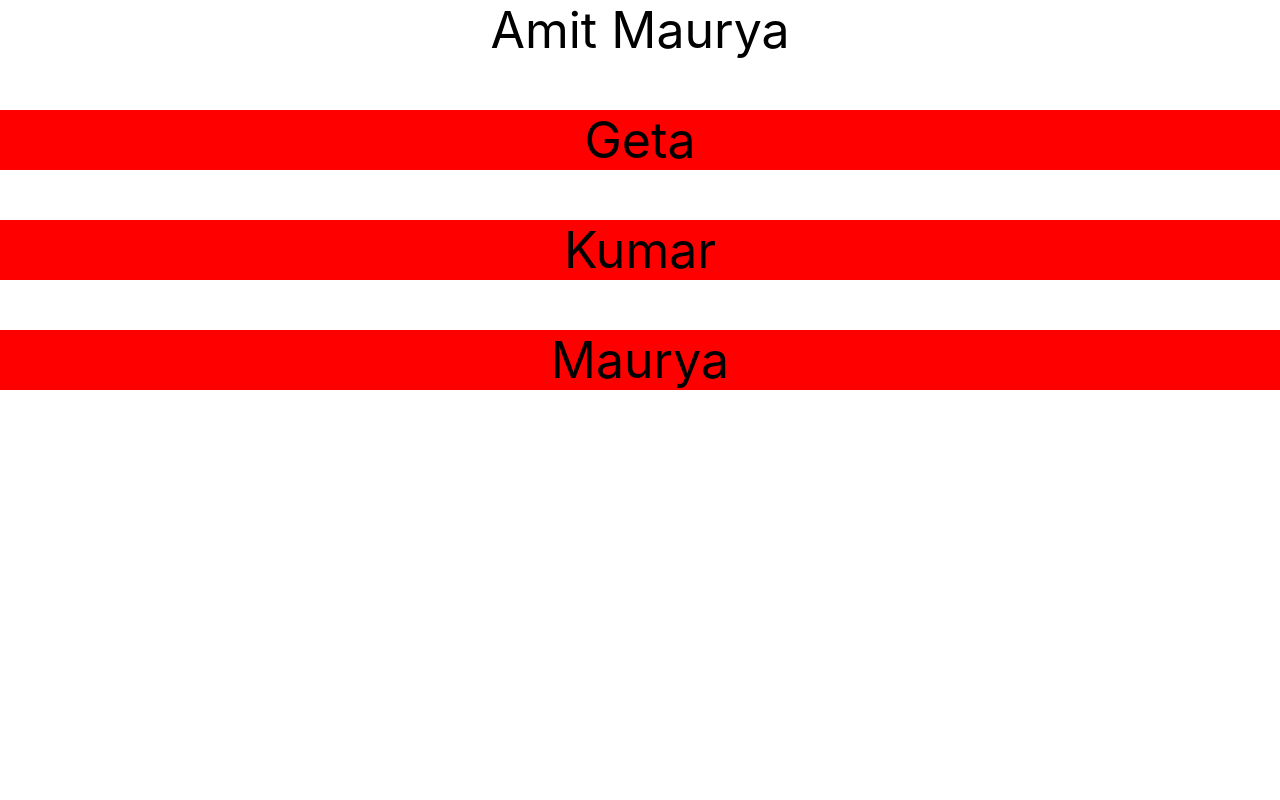
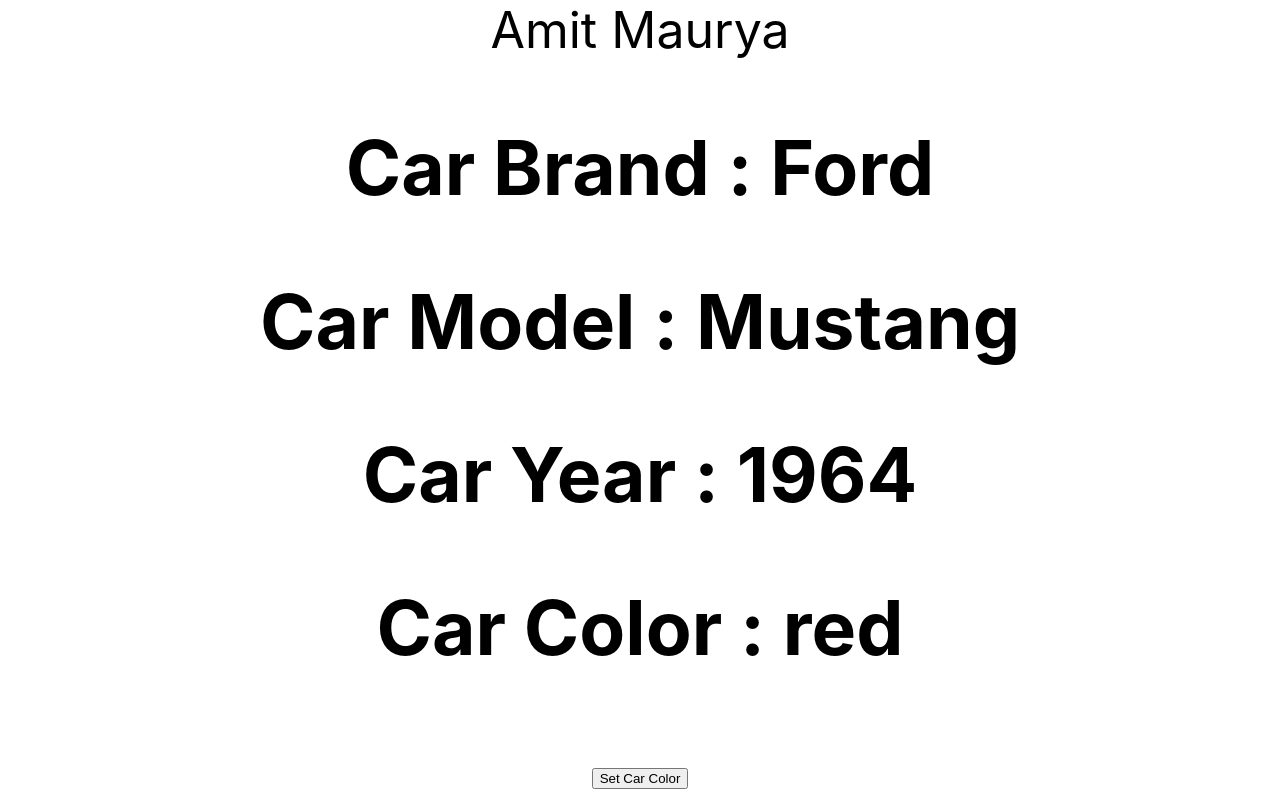
Before and after one commit to amit15000/demoshopapp, a React (Create React App) app: page / in a window 1280 px wide. Built offline with nearby package versions, Linux system fonts and the light colour scheme.

Commit message:
Array Spread

```diff
--- a/src/App.js
+++ b/src/App.js
@@ -1,13 +1,15 @@
 import "./App.css";
 import "./components/Item";
-import Item from "./components/Item";
+// import Item from "./components/Item";
+import Car from "./components/Car";
 function App() {
   return (
     <div className="App">
       Amit Maurya
-      <Item name="Geta" />
+      {/* <Item name="Geta" />
       <Item name="Kumar" />
-      <Item name="Maurya" />
+      <Item name="Maurya" /> */}
+      <Car></Car>
     </div>
   );
 }
--- /dev/null
+++ b/src/components/Car.js
@@ -0,0 +1,37 @@
+import React, {useState } from 'react'
+
+import './Car.css'
+function Car() {
+
+    //passing array in the useState
+    const [Cars, setCars]=useState({
+        brand :"Ford",
+        model: "Mustang",
+        year : "1964",
+        color: "red"
+    });
+
+    // function updateCar(prams){
+    //     setCars({color:"blue"});
+    // }
+
+    //use array spread operator to keep the previous state
+    function updateCar(){
+        setCars(prams=>{
+            return {...prams,color:"blue"}
+        });
+    }
+  return (
+    <div>
+        <div className='Cars'>
+            <h2>Car Brand   : {Cars.brand}</h2>
+            <h2>Car Model   : {Cars.model}</h2>
+            <h2>Car Year    : {Cars.year}</h2>
+            <h2>Car Color   : {Cars.color}</h2>
+        </div>
+        <button onClick={updateCar}>Set Car Color</button>
+    </div>
+  )
+}
+
+export default Car
```
Also changed, not shown: src/components/Car.css (added), 1 other file (tests, documents, lock files or other folders).
